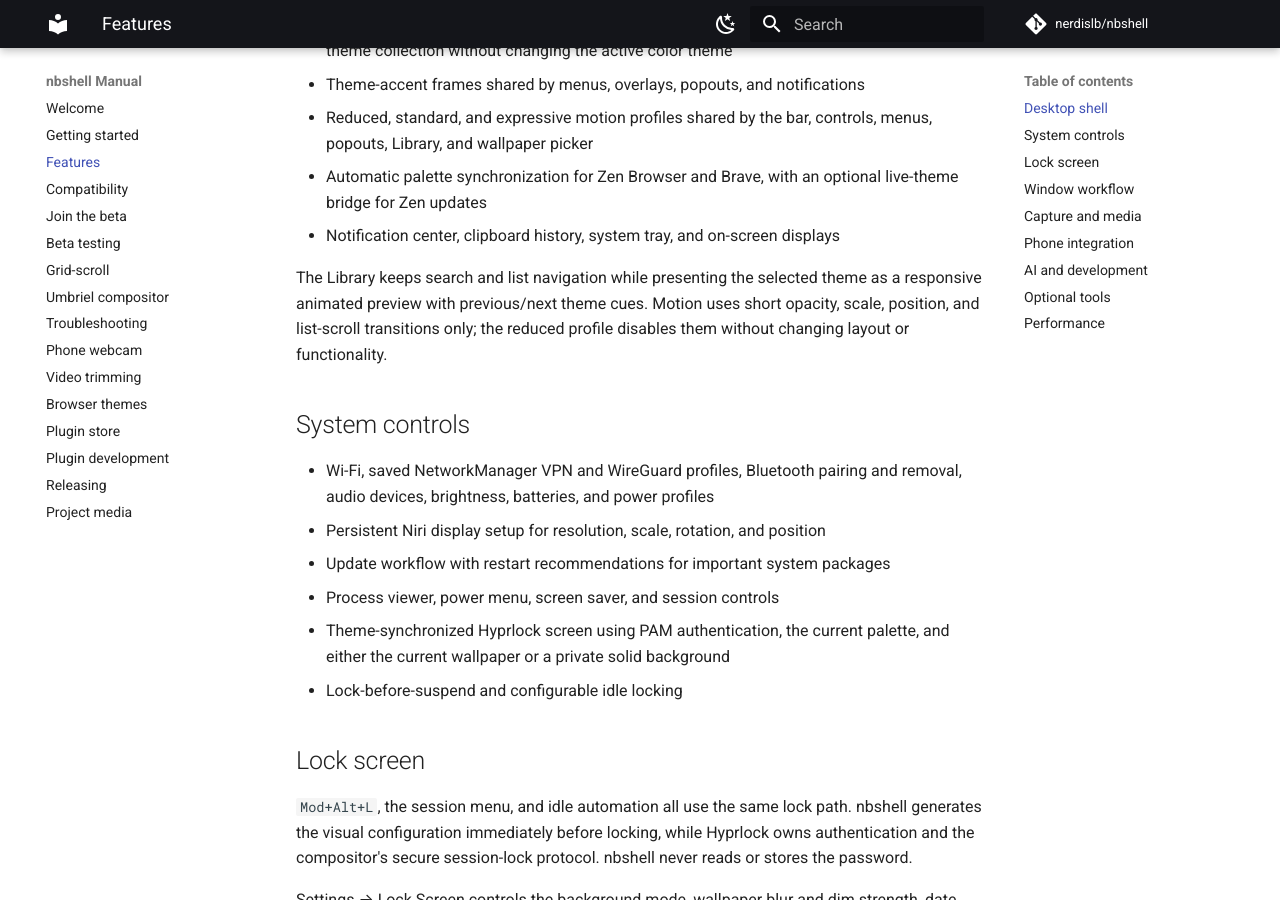
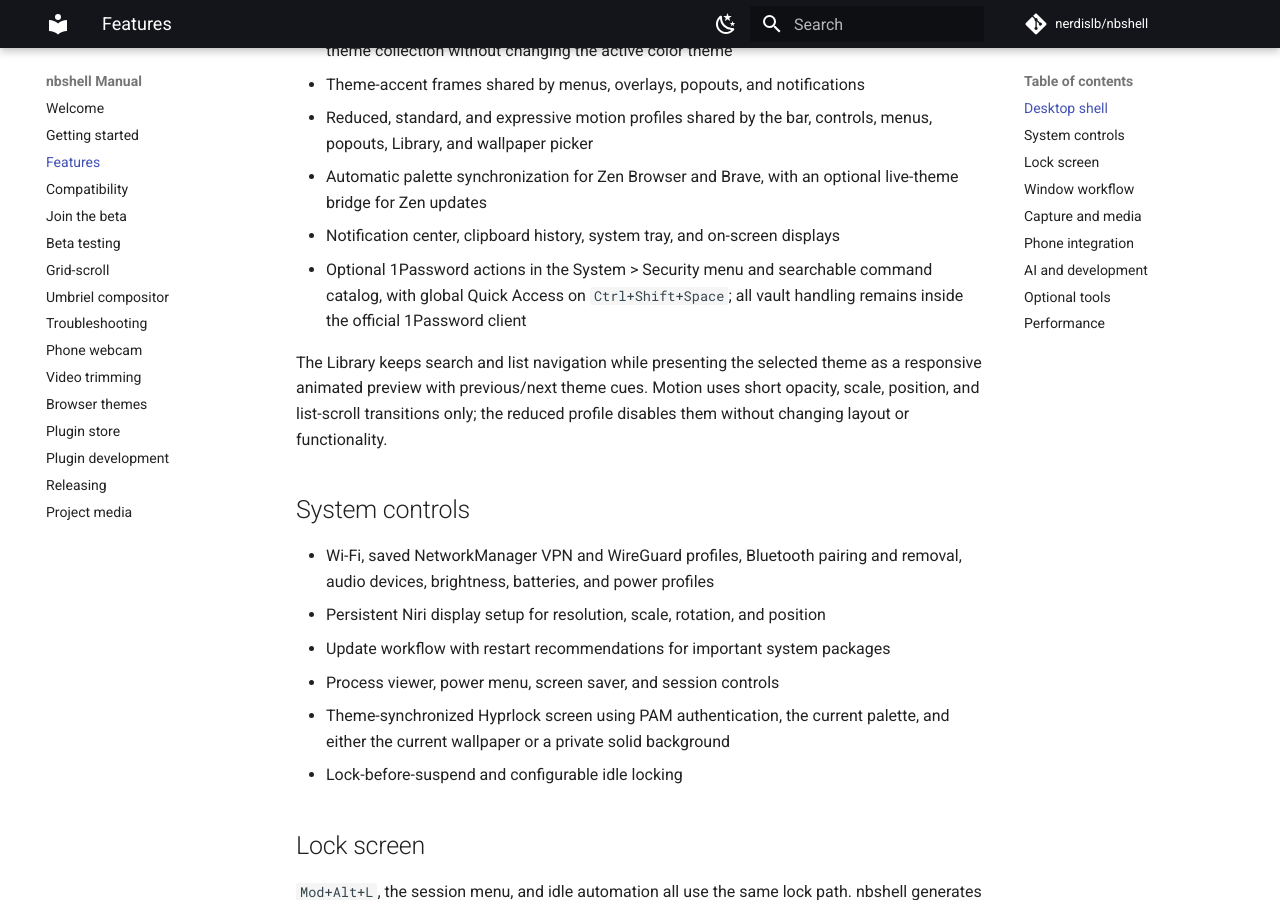
Before and after one commit to nerdislb/nbshell, an MkDocs documentation site: the page built from docs/features.md, in a window 1280 px wide and 900 px high, scrolled down 655 px. Built offline with MkDocs 1.6.1 and Material for MkDocs 9.7.7, drawn with Linux system fonts in a browser that asks for light colours; comment, search, counter and statistics services are not loaded.

Commit message:
feat: integrate 1Password desktop actions

```diff
--- a/docs/features.md
+++ b/docs/features.md
@@ -25,6 +25,9 @@
 - Automatic palette synchronization for Zen Browser and Brave, with an
   optional live-theme bridge for Zen updates
 - Notification center, clipboard history, system tray, and on-screen displays
+- Optional 1Password actions in the System > Security menu and searchable
+  command catalog, with global Quick Access on `Ctrl+Shift+Space`; all vault
+  handling remains inside the official 1Password client
 
 The Library keeps search and list navigation while presenting the selected
 theme as a responsive animated preview with previous/next theme cues. Motion
```
Also changed, not shown: CHANGELOG.md (+7 -0 lines), 5 other files.
